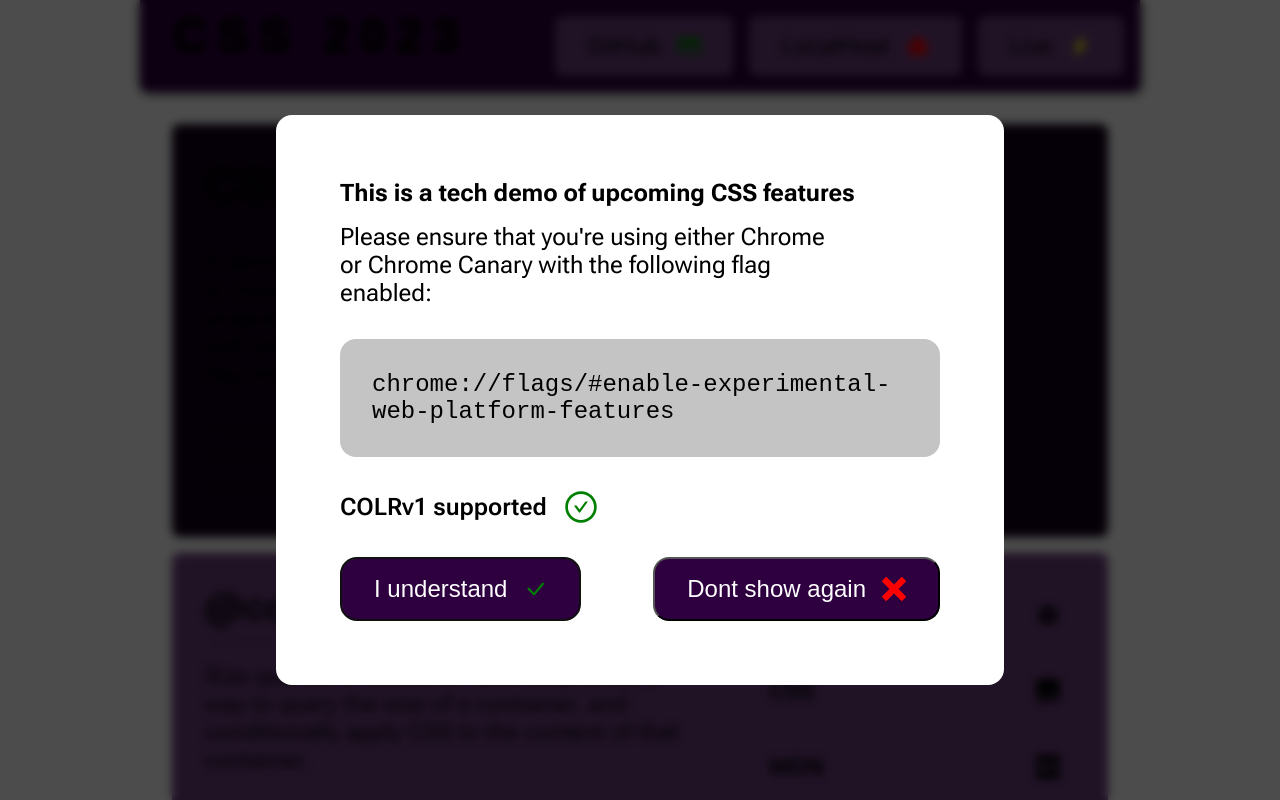
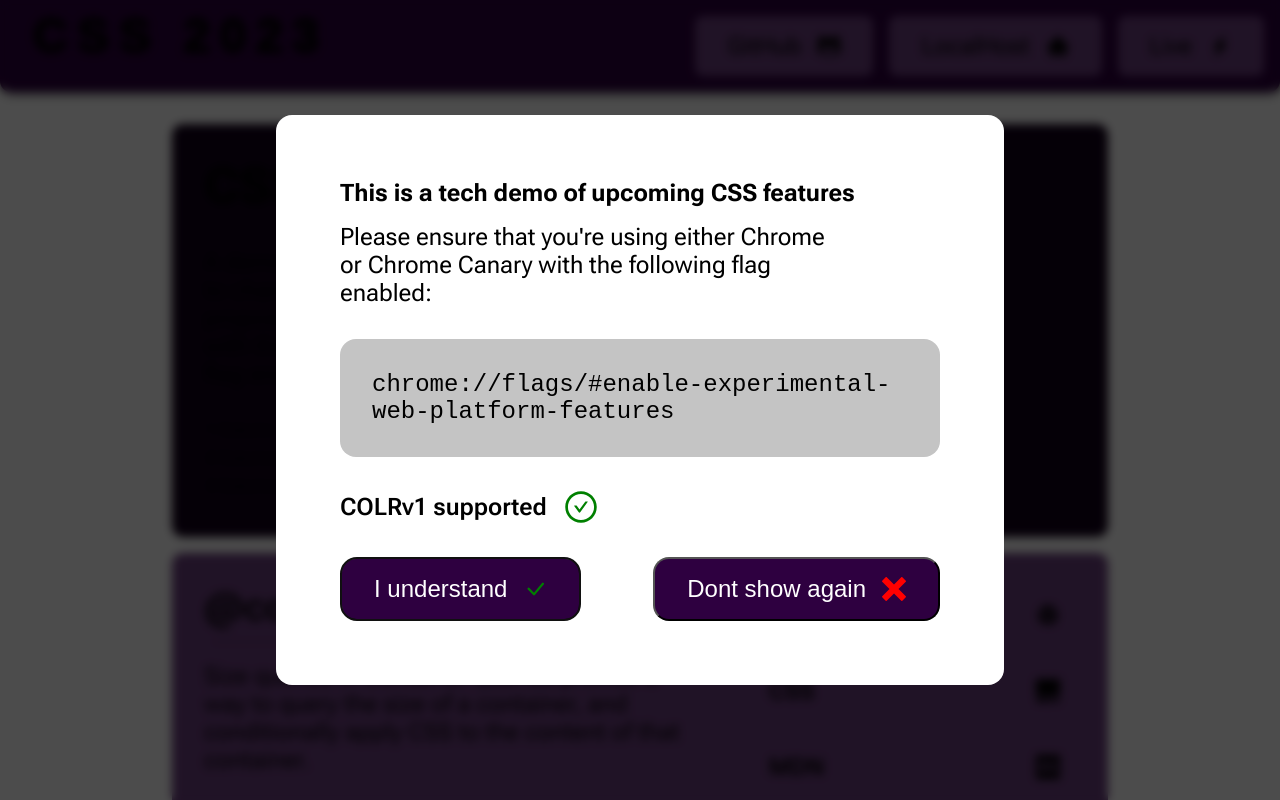
Before and after one commit to gotpop/css-2023, a Next.js app: page / in a window 1280 px wide. Shown: the top 800 px of the page. Built offline with nearby package versions, Linux system fonts and the light colour scheme; a web font is replaced by a local one.

Commit message:
Nav buttons

```diff
--- a/src/components/Card/Card.module.css
+++ b/src/components/Card/Card.module.css
@@ -1,7 +1,7 @@
 .card {
   --local-bg: var(--hwb-grape-2);
   background: var(--local-bg);
-  border-radius: var(--radius);
+  border-radius: var(--radius-lg);
   color: color-contrast(var(--local-bg) vs var(--black), var(--white));
   container-name: card;
   container-type: inline-size;
--- a/src/components/Header/Header.module.css
+++ b/src/components/Header/Header.module.css
@@ -9,7 +9,7 @@
   position: sticky;
   top: 0;
   z-index: 999;
-  border-radius: 0 0 var(--radius) var(--radius);
+  border-radius: 0 0 var(--radius-lg) var(--radius-lg);
   box-shadow: rgba(0, 0, 0, 70%) 1px 1px 9px;
 }
 
--- a/src/components/Header/index.tsx
+++ b/src/components/Header/index.tsx
@@ -14,15 +14,15 @@ export default function Header() {
       <nav className={styles.nav}>
         <a href="https://github.com/gotpop/ui-system">
           <span>GitHub</span>
-          <TfiGithub style={{ color: 'var(--success)', fontSize: '1em' }} />
+          <TfiGithub />
         </a>
         <a href="http://localhost:3000">
           <span>LocalHost</span>
-          <AiFillHome style={{ color: 'var(--error)', fontSize: '1em' }} />
+          <AiFillHome />
         </a>
         <a href="https://ui-system-gold.vercel.app/">
           <span>Live</span>
-          <GoZap style={{ color: 'var(--warning)', fontSize: '1em' }}/>
+          <GoZap />
         </a>
       </nav>
     </header>
--- a/src/components/Intro/Intro.module.css
+++ b/src/components/Intro/Intro.module.css
@@ -5,7 +5,7 @@
   display: flex;
   flex-direction: column;
   padding: var(--padding);
-  border-radius: var(--radius);
+  border-radius: var(--radius-lg);
 
   & p {
     margin: 0 0 calc(var(--textMB) * 2) 0;
--- a/src/styles/global.css
+++ b/src/styles/global.css
@@ -1,6 +1,5 @@
 body {
   accent-color: var(--accent);
-  align-items: center;
   display: flex;
   flex-direction: column;
   font-family: "Roboto Flex", Arial, Helvetica, sans-serif;
--- a/src/styles/vars.css
+++ b/src/styles/vars.css
@@ -38,4 +38,5 @@
   --textMB: 1rem;
 
   --radius: .5rem;
+  --radius-lg: .7rem;
 }
```
